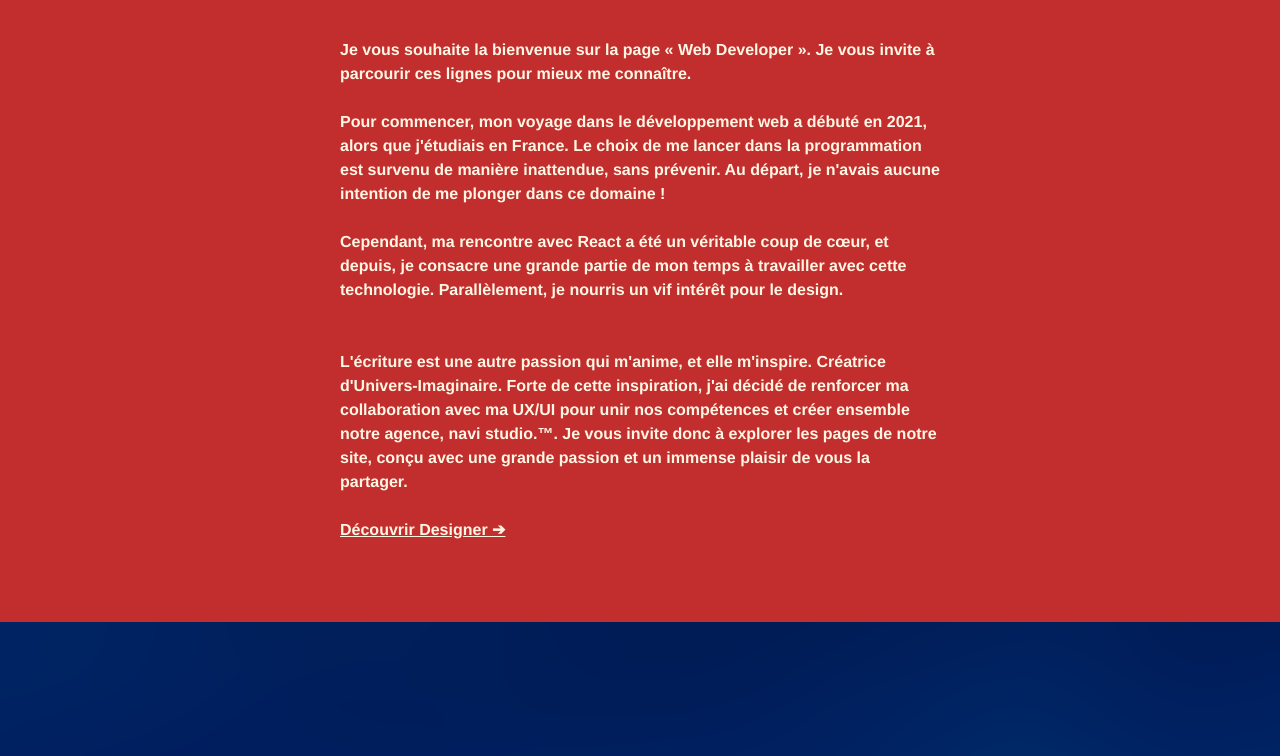
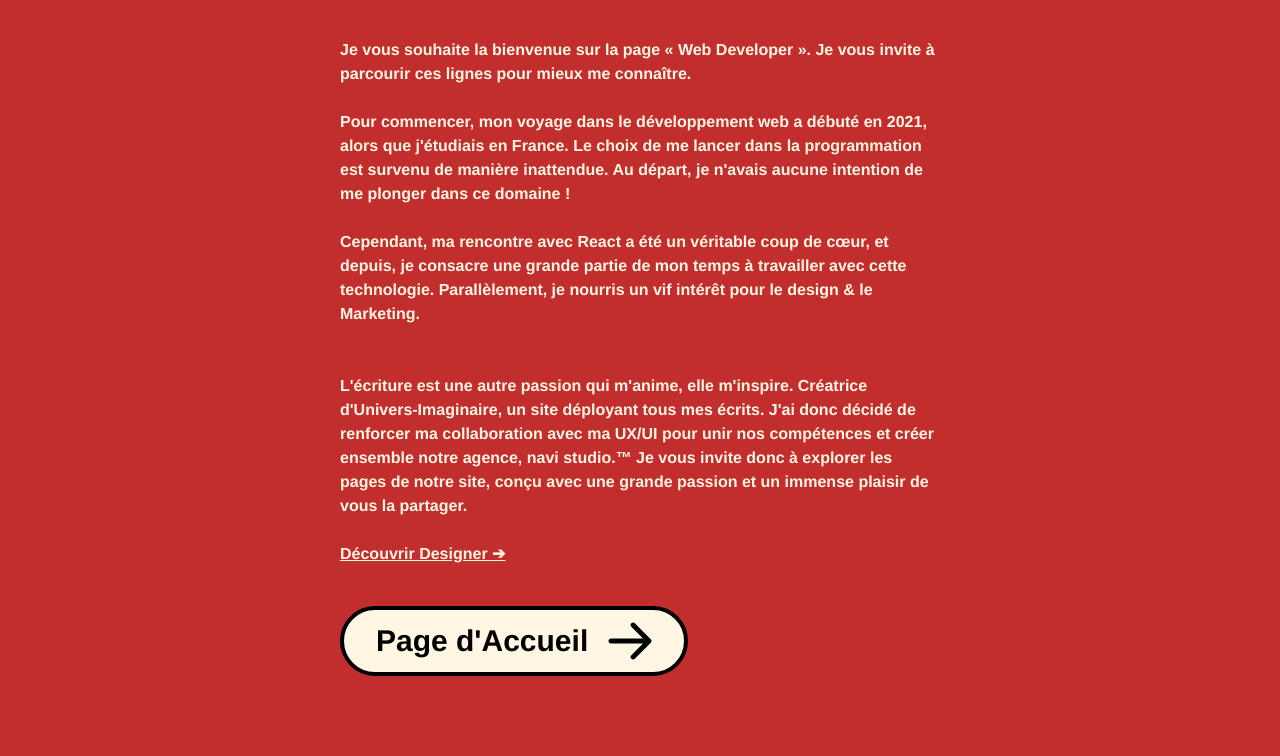
Before and after one commit to franzhopp/v3q, a React (Vite) app: page /webdev in a window 1280 px wide. Shown: the part 854-1610 px from the top of the page. Built offline with nearby package versions, Linux system fonts and the light colour scheme; a web font is replaced by a local one.

Commit message:
[ADD] star discover web

```diff
--- a/package.json
+++ b/package.json
@@ -18,6 +18,7 @@
     "react": "^18.2.0",
     "react-dom": "^18.2.0",
     "react-icons": "^4.10.1",
+    "react-image-lightbox": "^5.1.4",
     "react-router-dom": "^6.15.0",
     "react-scroll": "^1.8.9",
     "react-spring": "^9.7.2"
--- a/src/Components/Devis/FormDevis.jsx
+++ b/src/Components/Devis/FormDevis.jsx
@@ -3,6 +3,7 @@ import NavbarDevis from "../Navigation/DevisNavbar/DevisNavbar.jsx";
 import TitleDevis from "../UI/Title/TitleFormDevis.jsx";
 import ButtonSend from "../UI/Button/ButtonSend.jsx";
 import Footer from "../Footer/Footer.jsx";
+import ButtonHome from "../UI/Button/ButtonHome.jsx";
 
 const DevisFree = () => {
   return (
@@ -84,6 +85,7 @@ const DevisFree = () => {
                   </li>
                 </ul>
               </p>
+              <ButtonHome/>
             </div>
           </div>
 
--- a/src/Components/Discover/DiscoverDesigner/Designer.jsx
+++ b/src/Components/Discover/DiscoverDesigner/Designer.jsx
@@ -6,6 +6,7 @@ import LogoMelissa from "../../../assets/logo-melissa.png";
 import LogoInsta from "../../../assets/instagram2.png";
 import LogoLinkedin from "../../../assets/linkedin.png";
 import LogoSnap from "../../../assets/snapchat.png";
+import ButtonHome from "../../UI/Button/ButtonHome";
 
 const DiscoverDesigner = () => {
   return (
@@ -102,10 +103,10 @@ const DiscoverDesigner = () => {
                 data-aos="fade-left"
                 className="text-center text-C22E2E font-extrabold"
               >
-                Je puise mon inspiration dans tout ce qui m'entoure; des
+                Je puise mon inspiration dans tout ce qui m'entoure ; des
                 voyages, des lectures, des images, des sons. Ce projet et cette
-                collaboration me tenait à coeur, navistudio c'est un peu comme
-                un enfant né de l'amour du design et du developpement web ♥
+                collaboration me tenait à cœur, navi studio.™ c'est un peu comme
+                un enfant né de l'amour du design et du developpement web. ♥
                 <br />
               </p>
             </div>
@@ -117,6 +118,7 @@ const DiscoverDesigner = () => {
                 Découvrir Web Developer ➔
               </a>
             </div>
+            <ButtonHome />
           </div>
 
           <div className="mt-10 sm:mt-56">
--- a/src/Components/Discover/DiscoverWebDevelopper/WebDevelopper.jsx
+++ b/src/Components/Discover/DiscoverWebDevelopper/WebDevelopper.jsx
@@ -7,6 +7,7 @@ import LogoInsta from "../../../assets/instagram2.png";
 import LogoLinkedin from "../../../assets/linkedin.png";
 import LogoSnap from "../../../assets/snapchat.png";
 import { useEffect } from "react";
+import ButtonHome from "../../UI/Button/ButtonHome";
 
 const DiscoverWebDeveloper = () => {
   useEffect(() => {
@@ -15,7 +16,8 @@ const DiscoverWebDeveloper = () => {
 
     for (let i = 0; i < numStars; i++) {
       const star = document.createElement("div");
-      star.className = 'star absolute w-1 h-1 bg-FFF6E4 rounded-full animate-pulse';
+      star.className =
+        "star absolute w-1 h-1 bg-FFF6E4 rounded-full animate-pulse";
       star.style.right = `${Math.random() * 100}%`;
       star.style.top = `${Math.random() * 100}%`;
       container.appendChild(star);
@@ -150,9 +152,8 @@ const DiscoverWebDeveloper = () => {
               >
                 Pour commencer, mon voyage dans le développement web a débuté en
                 2021, alors que j'étudiais en France. Le choix de me lancer dans
-                la programmation est survenu de manière inattendue, sans
-                prévenir. Au départ, je n'avais aucune intention de me plonger
-                dans ce domaine !
+                la programmation est survenu de manière inattendue. Au départ,
+                je n'avais aucune intention de me plonger dans ce domaine !
               </p>
               <br />
               <p
@@ -162,7 +163,7 @@ const DiscoverWebDeveloper = () => {
                 Cependant, ma rencontre avec React a été un véritable coup de
                 cœur, et depuis, je consacre une grande partie de mon temps à
                 travailler avec cette technologie. Parallèlement, je nourris un
-                vif intérêt pour le design.
+                vif intérêt pour le design & le Marketing.
               </p>
               <br />
               <br />
@@ -170,12 +171,13 @@ const DiscoverWebDeveloper = () => {
                 data-aos="fade-left"
                 className="text-left text-FFF6E4 font-extrabold"
               >
-                L'écriture est une autre passion qui m'anime, et elle m'inspire.
-                Créatrice d'Univers-Imaginaire. Forte de cette inspiration, j'ai
-                décidé de renforcer ma collaboration avec ma UX/UI pour unir nos
-                compétences et créer ensemble notre agence, navi studio.™. Je
-                vous invite donc à explorer les pages de notre site, conçu avec
-                une grande passion et un immense plaisir de vous la partager.
+                L'écriture est une autre passion qui m'anime, elle m'inspire.
+                Créatrice d'Univers-Imaginaire, un site déployant tous mes
+                écrits. J'ai donc décidé de renforcer ma collaboration avec ma UX/UI
+                pour unir nos compétences et créer ensemble notre agence, navi
+                studio.™ Je vous invite donc à explorer les pages de notre site,
+                conçu avec une grande passion et un immense plaisir de vous la
+                partager.
               </p>
               <br />
               <a
@@ -185,6 +187,7 @@ const DiscoverWebDeveloper = () => {
                 Découvrir Designer ➔
               </a>
             </div>
+            <ButtonHome/>
           </div>
         </div>
 
--- /dev/null
+++ b/src/Components/UI/Button/ButtonHome.jsx
@@ -0,0 +1,51 @@
+import { NavLink } from "react-router-dom";
+
+const ButtonHome = () => {
+  return (
+    <>
+      <div className="animate-bounce-bounce flex justify-start mt-10">
+        <NavLink
+          to="/"
+          // onClick={() => {
+          //   window.location.href = "/";
+          // }}
+          className="bg-FFF6E4 text-black border-black border-4 inline-flex items-center gap-2 px-8 py-3 rounded-full"
+        >
+          <span className="text-3xl mr-3 font-semibold heading-responsive">
+            Page d'Accueil{" "}
+          </span>
+
+          <svg
+            className="hidden sm:block"
+            width="44"
+            height="38"
+            viewBox="0 0 44 38"
+            fill="none"
+            xmlns="http://www.w3.org/2000/svg"
+          >
+            <path
+              d="M3 16.5C1.61929 16.5 0.5 17.6193 0.5 19C0.5 20.3807 1.61929 21.5 3 21.5L3 16.5ZM42.7678 20.7678C43.7441 19.7915 43.7441 18.2085 42.7678 17.2322L26.8579 1.32233C25.8816 0.346021 24.2986 0.346021 23.3223 1.32233C22.346 2.29864 22.346 3.88155 23.3223 4.85787L37.4645 19L23.3223 33.1421C22.346 34.1184 22.346 35.7014 23.3223 36.6777C24.2986 37.654 25.8816 37.654 26.8579 36.6777L42.7678 20.7678ZM3 21.5L41 21.5L41 16.5L3 16.5L3 21.5Z"
+              fill="black"
+            />
+          </svg>
+
+          <svg
+            className="sm:hidden"
+            width="44"
+            height="38"
+            viewBox="0 0 44 38"
+            fill="none"
+            xmlns="http://www.w3.org/2000/svg"
+          >
+            <path
+              d="M3 16.5C1.61929 16.5 0.5 17.6193 0.5 19C0.5 20.3807 1.61929 21.5 3 21.5L3 16.5ZM42.7678 20.7678C43.7441 19.7915 43.7441 18.2085 42.7678 17.2322L26.8579 1.32233C25.8816 0.346021 24.2986 0.346021 23.3223 1.32233C22.346 2.29864 22.346 3.88155 23.3223 4.85787L37.4645 19L23.3223 33.1421C22.346 34.1184 22.346 35.7014 23.3223 36.6777C24.2986 37.654 25.8816 37.654 26.8579 36.6777L42.7678 20.7678ZM3 21.5L41 21.5L41 16.5L3 16.5L3 21.5Z"
+              fill="black"
+            />
+          </svg>
+        </NavLink>
+      </div>
+    </>
+  );
+};
+
+export default ButtonHome;
```
Also changed, not shown: 1 other file (tests, documents, lock files or other folders).
